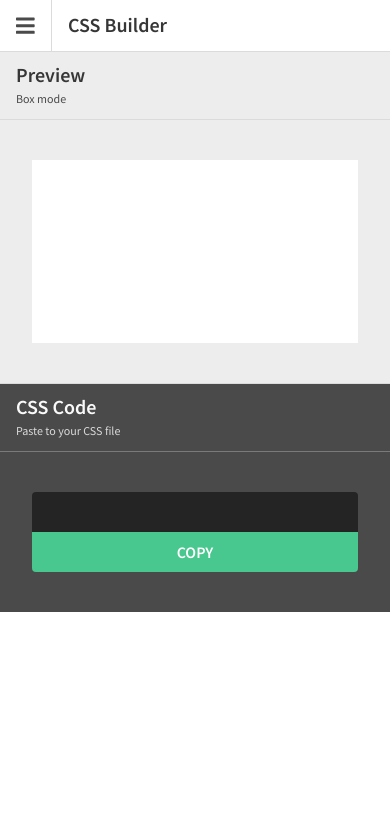
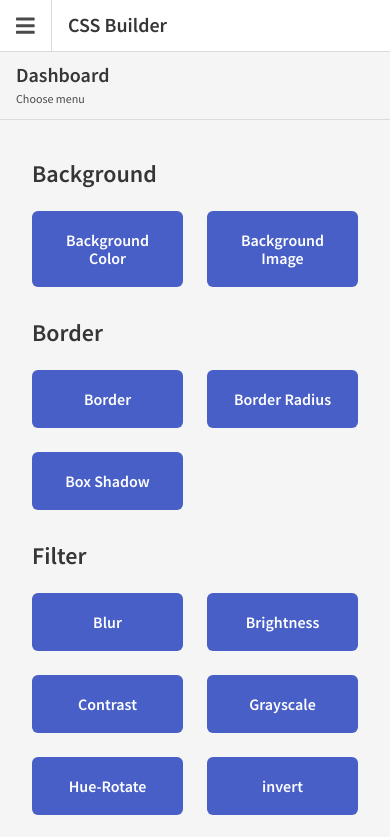
Before and after one commit to potchangelo/css-generator, a React (Create React App) app: page / in a window 390 px wide. Shown: the top 837 px of the page. Built offline with nearby package versions, Linux system fonts and the light colour scheme.

Commit message:
Dashboard / Edit Bulma breakpoint

```diff
--- a/src/App.js
+++ b/src/App.js
@@ -3,20 +3,23 @@ import { Dimmer, LeftNav, HeaderNav } from './Nav';
 import Main from './Main';
 import './Css/App.scss';
 
-const NavContext = React.createContext(false);
+const NavContext = React.createContext({});
 
-const initState = false;
+const initState = { isNavOpenMobile: false };
 function reducer(state, action) {
-    switch (action.type) {
-        case 'toggleNav':
-			return !state;
-		case 'close':
-			return false
-    }
+	let newState = {};
+    if (action.type === 'toggleNav') {
+		newState = { isNavOpenMobile: !state.isNavOpenMobile };
+	}
+	if (action.type === 'closeNav') {
+		newState = { isNavOpenMobile: false };
+	}
+	return newState;
 }
 
 function App() {
-	const [isNavOpenMobile, dispatch] = useReducer(reducer, initState);
+	const [state, dispatch] = useReducer(reducer, initState);
+	const { isNavOpenMobile } = state;
 	return (
 		<div className="app">
 			<NavContext.Provider value={{ isNavOpenMobile, dispatch }}>
--- a/src/Css/_Vars.scss
+++ b/src/Css/_Vars.scss
@@ -10,6 +10,7 @@ $weight-semibold: 600;
 $weight-bold: 600;
 
 // Breakpoint
+$tablet: 960px;
 $fullhd: 1536px + (2 * $gap); // Calculated to 1600px
 
 @import "~bulma/sass/utilities/functions";
--- /dev/null
+++ b/src/Dashboard/Css/Dashboard.scss
@@ -0,0 +1,9 @@
+@import "../../Css/Vars";
+
+.main__section-dashboard {
+    background-color: $white-ter;
+}
+
+.dashboard__group {
+    margin-bottom: 32px;
+}
--- /dev/null
+++ b/src/Dashboard/index.js
@@ -0,0 +1,75 @@
+import React from 'react';
+import { Link } from 'react-router-dom';
+import './Css/Dashboard.scss';
+
+function Dashboard() {
+    const groupsArray = [
+        {
+            name: 'Background',
+            links: [
+                ['background-color', 'Background Color'], ['backgorund-image', 'Background Image']
+            ]
+        },
+        {
+            name: 'Border',
+            links: [
+                ['border', 'Border'], ['border-radius', 'Border Radius'], ['box-shadow', 'Box Shadow']
+            ]
+        },
+        {
+            name: 'Filter',
+            links: [
+                ['filter-blur', 'Blur'], ['filter-brightness', 'Brightness'],
+                ['filter-contrast', 'Contrast'], ['filter-grayscale', 'Grayscale'],
+                ['filter-hue-rotate', 'Hue-Rotate'], ['filter-invert', 'invert'],
+                ['filter-saturate', 'Saturate'], ['filter-sepia', 'Sepia']
+            ]
+        },
+        {
+            name: 'Text',
+            links: [
+                ['text', 'Text'], ['text-shadow', 'Text Shadow']
+            ]
+        },
+        {
+            name: 'Transform',
+            links: [
+                ['transform-translate', 'Translate'], ['transform-rotate', 'Rotate'],
+                ['transform-scale', 'Scale'], ['transform-skew', 'Skew']
+            ]
+        }
+    ]
+    const groupsElements = groupsArray.map(group => {
+        const linksElements = group.links.map(link => {
+            return (
+                <div key={link[0]} className="column is-6-mobile is-6-tablet is-4-desktop">
+                    <Link className="box has-background-link is-shadowless" to={link[0]}>
+                        <h3 className="title is-size-6-mobile is-size-5-tablet has-text-white">{link[1]}</h3>
+                    </Link>
+                </div>
+            );
+        });
+        return (
+            <div key={group.name} className="dashboard__group">
+                <h3 className="title is-size-4">{group.name}</h3>
+                <div className="columns is-mobile is-multiline has-text-centered">
+                    {linksElements}
+                </div>
+            </div>
+        );
+    });
+
+	return (
+        <section className="main__section main__section-dashboard">
+            <div className="section__block--title">
+                <h5 className="title is-5">Dashboard</h5>
+                <h6 className="subtitle is-7">Choose menu</h6>
+            </div>
+            <div className="section__block--content">
+                {groupsElements}
+            </div>
+        </section>
+	);
+}
+
+export default Dashboard;
--- a/src/Main.js
+++ b/src/Main.js
@@ -1,5 +1,6 @@
 import React, { useState, useCallback } from 'react';
 import { Switch, Route } from 'react-router-dom';
+import Dashboard from './Dashboard';
 import * as I from './Inputs';
 import { Preview, Code } from './Outputs';
 
@@ -40,6 +41,11 @@ function Main() {
 
 	return (
         <main className="main">
+            <Switch>
+                <Route exact path="/">
+                    <Dashboard/>
+                </Route>
+                <Route path="*">
                     <div className="main__columns columns is-gapless">
                         <div className="main__column column is-6">
                             <div className="main__block">
@@ -55,6 +61,8 @@ function Main() {
                             </div>
                         </div>
                     </div>
+                </Route>
+            </Switch>
         </main>
 	);
 }
--- a/src/Nav/Css/Nav.scss
+++ b/src/Nav/Css/Nav.scss
@@ -78,7 +78,7 @@
     flex-grow: 1;
 
     a {
-        display: block;
+        display: inline-block;
         height: 100%;
         padding: 14px 16px;
     }
--- a/src/Nav/_Dimmer.js
+++ b/src/Nav/_Dimmer.js
@@ -8,7 +8,7 @@ function Dimmer() {
     if (navContext.isNavOpenMobile === false) _class += ' is-hidden-mobile';
 
     return (
-        <div className={_class} onClick={() => navContext.dispatch({type: 'toggleNav'})}></div>
+        <div className={_class} onClick={() => navContext.dispatch({type: 'closeNav'})}></div>
     );
 }
 
--- a/src/Nav/_HeaderNav.js
+++ b/src/Nav/_HeaderNav.js
@@ -5,7 +5,7 @@ import { NavContext } from '../App';
 function HeaderNav() {
     const navContext = useContext(NavContext);
 	return (
-        <header className="headernav">
+        <header className="headernav is-hidden-tablet">
             <div className="headernav__menu" onClick={() => navContext.dispatch({type: 'toggleNav'})}>
                 <span className="icon">
                     <i className="fas fa-bars fa-lg" />
--- a/src/Nav/_LeftNav.js
+++ b/src/Nav/_LeftNav.js
@@ -8,7 +8,7 @@ function LeftNav(props) {
     const navContext = useContext(NavContext);
 
     useEffect(() => {
-        navContext.dispatch({type: 'close'});
+        navContext.dispatch({type: 'closeNav'});
     }, [location]);
 
     let navClass = 'leftnav';
```
Lines whose indentation alone changed are shown as unchanged.
